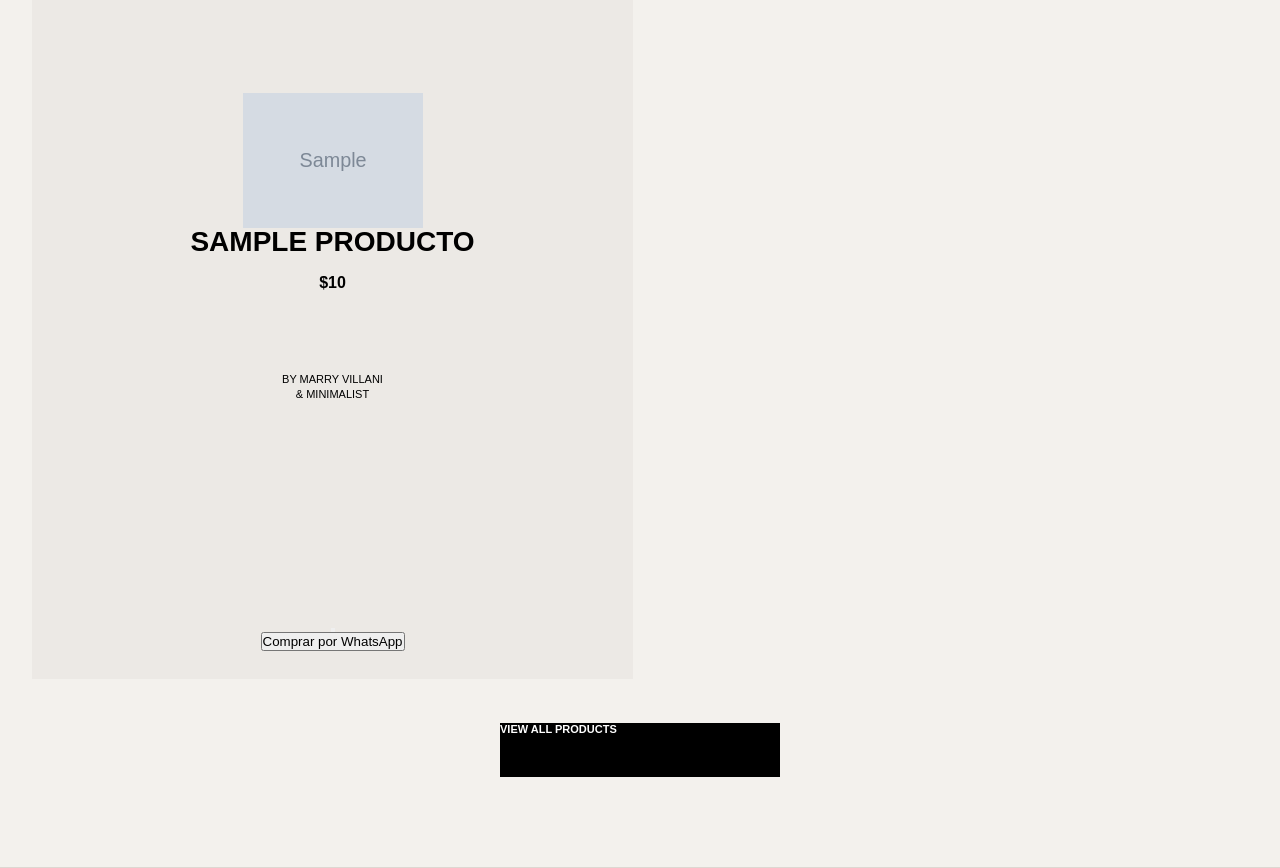
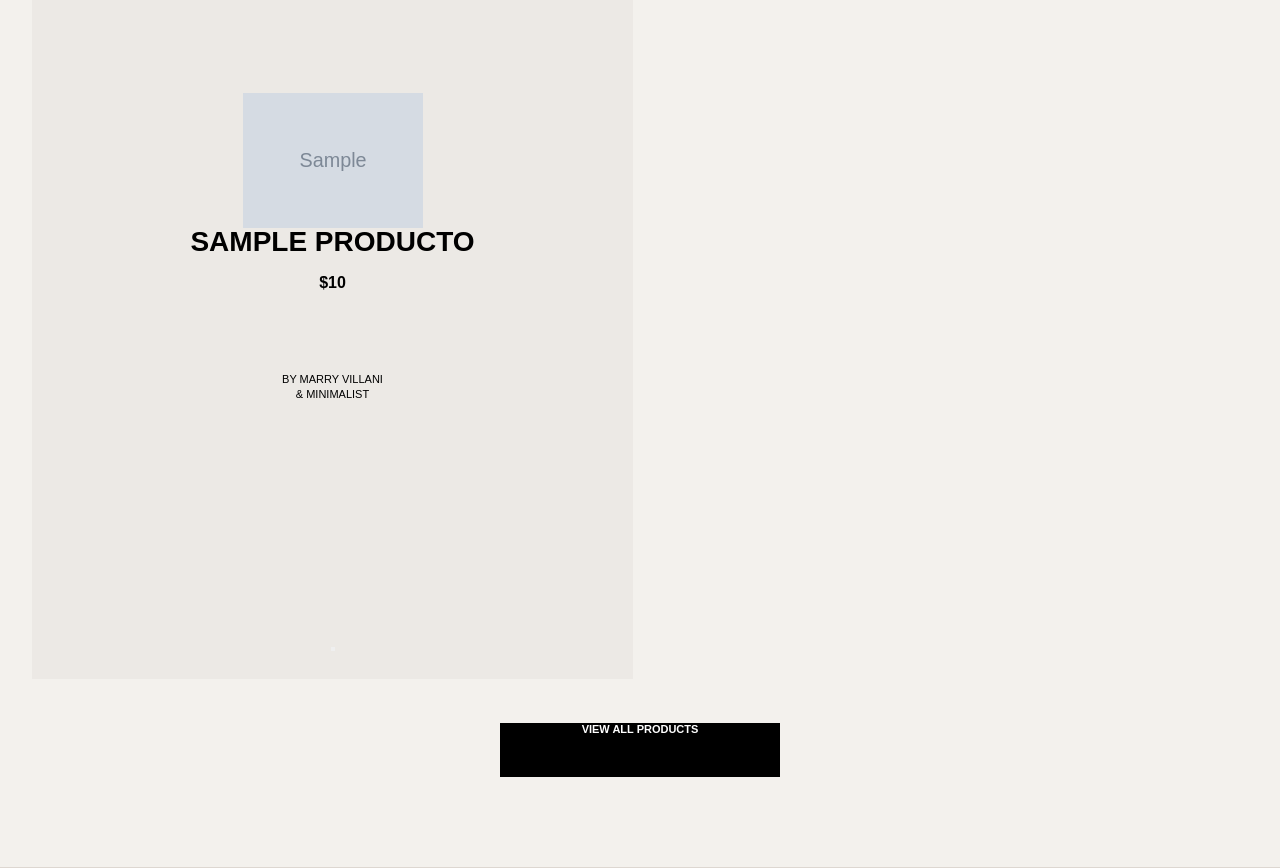
Before and after one commit to Gilbert-CREATOR/perfumeria, a Django app: page /catalogo/ in a window 1280 px wide. Shown: the part 371-1239 px from the top of the page. Run offline with Django 4.2, Linux system fonts and the light colour scheme; tables that the repository leaves empty hold one stand-in row (values such as "Sample post"); grey boxes marked "Sample" are stand-in pictures.

Commit message:
🎯 MEJORAR UI: Centralizar botón y eliminar botones de compra
✅ Centralizar texto del botón 'VIEW ALL PRODUCTS' en home y catálogo
✅ Eliminar botón de WhatsApp del catálogo
✅ Mantener solo botón de quick preview en productos
✅ Botones de compra solo en vista individual del producto
🎨 Mejorar experiencia de usuario en navegación
📱 UI más limpia y minimalista

```diff
--- a/templates/catalogo/catalogo.html
+++ b/templates/catalogo/catalogo.html
@@ -62,18 +62,12 @@
     {% elif producto.stock == 0 %}
     <span class="stock-badge out-of-stock">Agotado</span>
     {% endif %}
-
-    <!-- Botón de WhatsApp -->
-    <button class="whatsapp-btn" onclick="event.stopPropagation(); comprarPorWhatsApp('{{ producto.nombre|escapejs }}', '{{ producto.precio|formato_precio|escapejs }}', {{ producto.stock }})">
-      <i class="fab fa-whatsapp"></i>
-      <span>Comprar por WhatsApp</span>
-    </button>
   </article>
   {% endfor %}
 </section>
 
 <div class="view-more-wrap">
-  <a href="{% url 'catalogo' %}" class="view-more">VIEW ALL PRODUCTS</a>
+  <a href="{% url 'catalogo' %}" class="view-more" style="text-align: center; display: block;">VIEW ALL PRODUCTS</a>
 </div>
 
 <style>
--- a/templates/home.html
+++ b/templates/home.html
@@ -67,7 +67,7 @@
 </section>
 
 <div class="view-more-wrap">
-  <a href="{% url 'catalogo' %}" class="view-more">VIEW ALL PRODUCTS</a>
+  <a href="{% url 'catalogo' %}" class="view-more" style="text-align: center; display: block;">VIEW ALL PRODUCTS</a>
 </div>
 
 <style>
```
